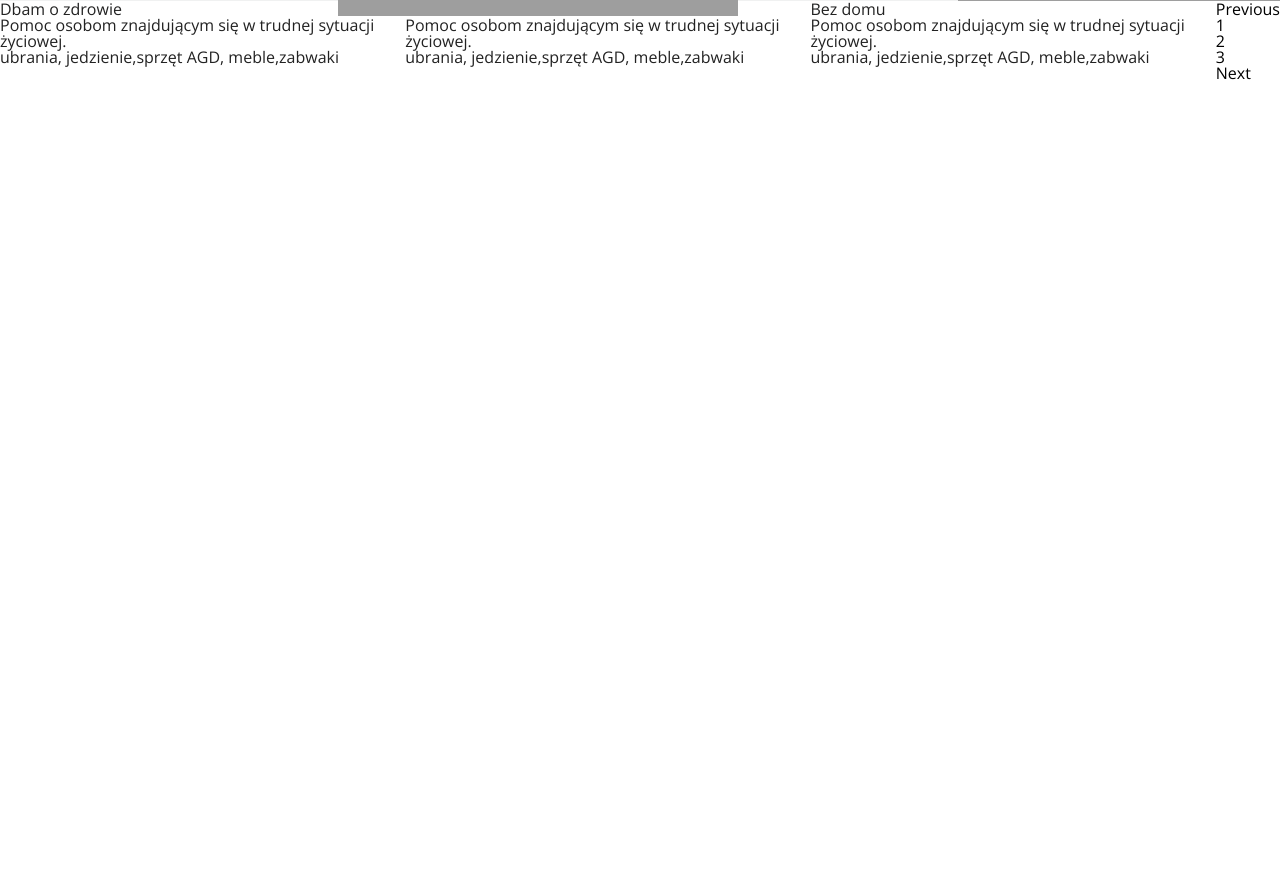
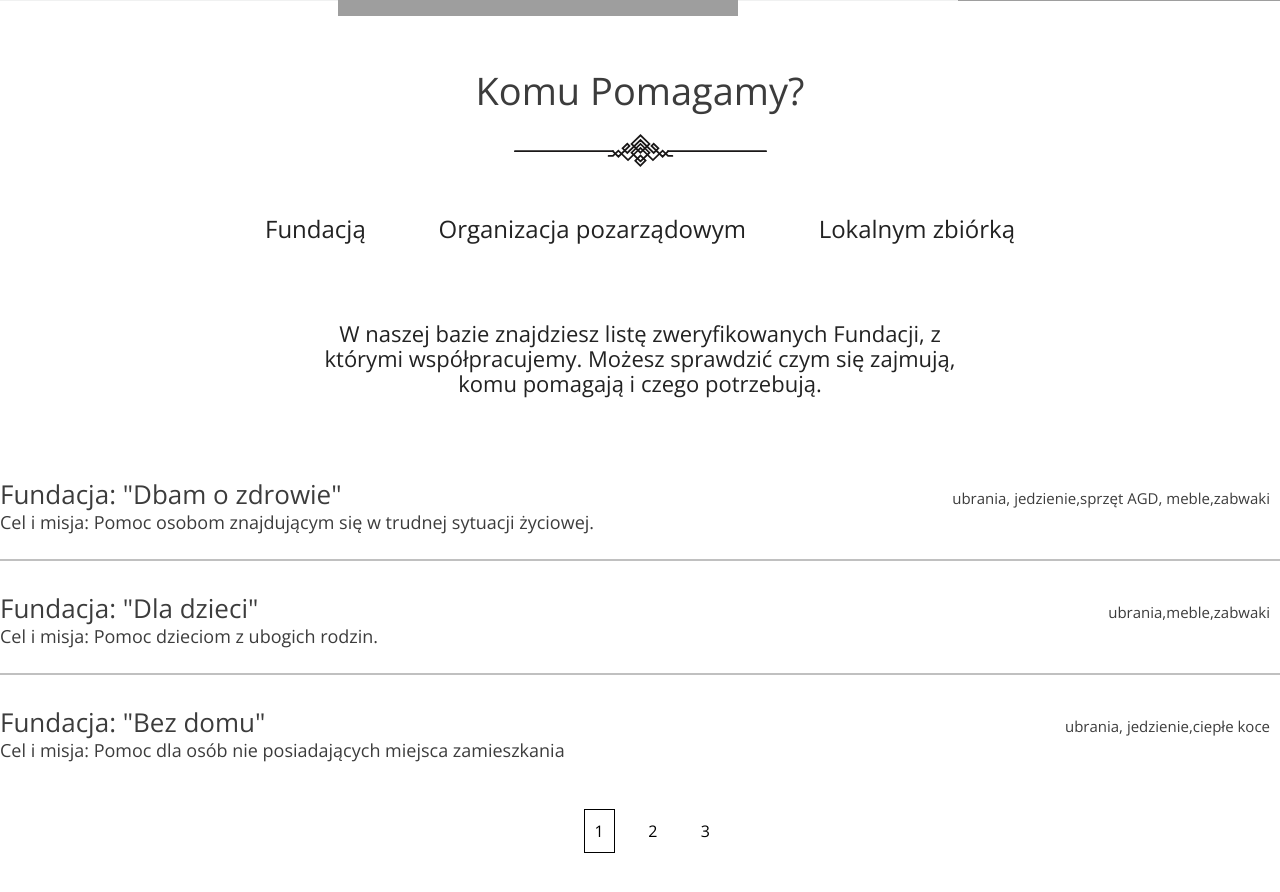
Before and after one commit to Atlon1/Rent_the_stuff, a React (Create React App) app in the folder rent-stuff/: page / in a window 1280 px wide. Shown: the part 3079-3971 px from the top of the page. Before the commit the page ends 3163 px from the top, so only its background shows below. Built offline with nearby package versions, Linux system fonts and the light colour scheme; grey boxes are pictures that could not be loaded.

Commit message:
sekacja whoHelp stylowanie gotowe

```diff
--- a/rent-stuff/src/components/WhoHelp.js
+++ b/rent-stuff/src/components/WhoHelp.js
@@ -2,6 +2,7 @@ import React, {useState} from "react";
 import '../scss/main.scss';
 import JsonData from '../data/pagination_data.json'
 import ReactPaginate from "react-paginate";
+import decoration from '../assets/Decoration.svg'
 
 
 const WhoHelp = () => {
@@ -12,12 +13,12 @@ const WhoHelp = () => {
     const organizationPerPage = 3;
     const pagesVisited = pageNumber * organizationPerPage;
 
-    const displayOrganization = organizations.slice(pagesVisited,pagesVisited + organizationPerPage).map((organization) =>{
+    const displayOrganization = organizations.slice(pagesVisited, pagesVisited + organizationPerPage).map((organization) => {
         return (
-            <div className={organization}>
-                <div className='whoHelp__organization'>{organization.Organization}</div>
-                <div className='whoHelp__target'>{organization.Target}</div>
-                <div>{organization.wichHelp}</div>
+            <div className='whoHelp__organiation__content'>
+                <div className='whoHelp__organization'>Fundacja: "{organization.Fundacja}"</div>
+                <div className='whoHelp__target'>Cel i misja: {organization.Target}</div>
+                <div className='whoHelp__wichHelp'>{organization.wichHelp}</div>
             </div>
         )
     })
@@ -28,11 +29,23 @@ const WhoHelp = () => {
         setPageNumber(selected)
     }
 
-    return(
+    return (
         <section className='whoHelp' id='whoHelp'>
             <div className='wrapper'>
-
+                <div className='whoHelp__container'>
+                    <h6>Komu Pomagamy?</h6>
+                    <img src={decoration} className='whoHelp__decoration'/>
+                    <div className='whoHelp__diffrence'>
+                        <div>Fundacją</div>
+                        <div>Organizacja pozarządowym</div>
+                        <div>Lokalnym zbiórką</div>
+                    </div>
+                    <div className='whoHelp__text'>W naszej bazie znajdziesz listę zweryfikowanych Fundacji, z którymi
+                        współpracujemy. Możesz sprawdzić czym się zajmują, komu pomagają i czego potrzebują.
+                    </div>
+                    <div className='whoHelp__organiation__container'>
                         {displayOrganization}
+                    </div>
                     <ReactPaginate
                         previousLabel={"Previous"}
                         nextLabel={"Next"}
@@ -45,6 +58,7 @@ const WhoHelp = () => {
                         activeClassName={"paginationActive"}
                     />
                 </div>
+            </div>
 
         </section>
     )
--- a/rent-stuff/src/components/navigation.js
+++ b/rent-stuff/src/components/navigation.js
@@ -38,7 +38,7 @@ const Navigation   = () => {
                             </li>
                             <li className='list__item'>
                                 <div className='list__link'>
-                                    <Link to='/Login'>Fundacja i organizacje</Link>
+                                    <HashLink smooth to={'#whoHelp'}>Fundacja i organizacje</HashLink>
                                 </div>
                             </li>
                             <li className='list__item'>
--- a/rent-stuff/src/data/pagination_data.json
+++ b/rent-stuff/src/data/pagination_data.json
@@ -1,10 +1,10 @@
-[{"id":1,"Organization":"Dbam o zdrowie","Target":"Pomoc osobom znajdującym się w trudnej sytuacji życiowej.","wichHelp": "ubrania, jedzienie,sprzęt AGD, meble,zabwaki"},
-  {"id":2,"Organization":"Dla dzieci","Target":"Pomoc osobom znajdującym się w trudnej sytuacji życiowej.","wichHelp": "ubrania, jedzienie,sprzęt AGD, meble,zabwaki"},
-  {"id":3,"Organization":"Bez domu","Target":"Pomoc osobom znajdującym się w trudnej sytuacji życiowej.","wichHelp": "ubrania, jedzienie,sprzęt AGD, meble,zabwaki"},
-  {"id":4,"Organization":"Bez domu","Target":"Pomoc osobom znajdującym się w trudnej sytuacji życiowej.","wichHelp": "ubrania, jedzienie,sprzęt AGD, meble,zabwaki"},
-  {"id":5,"Organization":"Bez domu","Target":"Pomoc osobom znajdującym się w trudnej sytuacji życiowej.","wichHelp": "ubrania, jedzienie,sprzęt AGD, meble,zabwaki"},
-  {"id":6,"Organization":"Bez domu","Target":"Pomoc osobom znajdującym się w trudnej sytuacji życiowej.","wichHelp": "ubrania, jedzienie,sprzęt AGD, meble,zabwaki"},
-  {"id":7,"Organization":"Bez domu","Target":"Pomoc osobom znajdującym się w trudnej sytuacji życiowej.","wichHelp": "ubrania, jedzienie,sprzęt AGD, meble,zabwaki"},
-  {"id":8,"Organization":"Bez domu","Target":"Pomoc osobom znajdującym się w trudnej sytuacji życiowej.","wichHelp": "ubrania, jedzienie,sprzęt AGD, meble,zabwaki"},
-  {"id":9,"Organization":"Bez domu","Target":"Pomoc osobom znajdującym się w trudnej sytuacji życiowej.","wichHelp": "ubrania, jedzienie,sprzęt AGD, meble,zabwaki"}
+[{"id":1,"Fundacja":"Dbam o zdrowie","Target":"Pomoc osobom znajdującym się w trudnej sytuacji życiowej.","wichHelp": "ubrania, jedzienie,sprzęt AGD, meble,zabwaki"},
+  {"id":2,"Fundacja":"Dla dzieci","Target":"Pomoc dzieciom z ubogich rodzin.","wichHelp": "ubrania,meble,zabwaki"},
+  {"id":3,"Fundacja":"Bez domu","Target":"Pomoc dla osób nie posiadających miejsca zamieszkania","wichHelp": "ubrania, jedzienie,ciepłe koce"},
+  {"id":4,"Fundacja":"Bez domu","Target":"Pomoc osobom znajdującym się w trudnej sytuacji życiowej.","wichHelp": "ubrania, jedzienie,sprzęt AGD, meble,zabwaki"},
+  {"id":5,"Fundacja":"Bez domu","Target":"Pomoc osobom znajdującym się w trudnej sytuacji życiowej.","wichHelp": "ubrania, jedzienie,sprzęt AGD, meble,zabwaki"},
+  {"id":6,"Fundacja":"Bez domu","Target":"Pomoc osobom znajdującym się w trudnej sytuacji życiowej.","wichHelp": "ubrania, jedzienie,sprzęt AGD, meble,zabwaki"},
+  {"id":7,"Fundacja":"Bez domu","Target":"Pomoc osobom znajdującym się w trudnej sytuacji życiowej.","wichHelp": "ubrania, jedzienie,sprzęt AGD, meble,zabwaki"},
+  {"id":8,"Fundacja":"Bez domu","Target":"Pomoc osobom znajdującym się w trudnej sytuacji życiowej.","wichHelp": "ubrania, jedzienie,sprzęt AGD, meble,zabwaki"},
+  {"id":9,"Fundacja":"Bez domu","Target":"Pomoc osobom znajdującym się w trudnej sytuacji życiowej.","wichHelp": "ubrania, jedzienie,sprzęt AGD, meble,zabwaki"}
 ]
--- /dev/null
+++ b/rent-stuff/src/scss/elements/_whoHelp1.scss
@@ -0,0 +1,118 @@
+@import "../settings/fonts";
+@import "../settings/mixins";
+@import "../settings/colors";
+
+.whoHelp {
+  margin-top: 70px;
+
+
+  .wrapper {
+    display: flex;
+    justify-content: center;
+  }
+
+  &__container {
+    display: flex;
+    align-items: center;
+    flex-direction: column;
+    width: 1344px;
+  }
+
+  h6 {
+    font-size: 38px;
+    color: #3C3C3C;
+    margin-bottom: 25px;
+  }
+
+  &__decoration {
+    width: 253px;
+    height: 33px;
+    margin-bottom: 50px;
+  }
+
+  &__diffrence {
+    width: 750px;
+    display: flex;
+    justify-content: space-between;
+    font-size: 24px;
+
+  }
+
+  &__text {
+    margin-top: 80px;
+    width: 640px;
+    height: 94px;
+    text-align: center;
+    font-size: 22px;
+    font-weight: 400;
+    line-height: 25px;
+    margin-bottom: 66px;
+  }
+
+  &__organiation__container {
+    width: 100%;
+
+  }
+
+
+  &__organiation__content {
+    height: 80px;
+    display: flex;
+    flex-direction: column;
+    position: relative;
+    margin-bottom: 34px;
+
+    &:nth-child(1){
+      border-bottom: 2px solid silver;
+    }
+    &:nth-child(2){
+      border-bottom: 2px solid silver;
+    }
+  }
+
+  &__organization {
+    font-size: 26px;
+    color: #3C3C3C;
+    font-weight: 400;
+  }
+
+  &__target {
+    font-size: 18px;
+    margin-top: 6px;
+    color: #3C3C3C;
+  }
+
+  &__wichHelp {
+    position: absolute;
+    top: 10px;
+    right: 10px;
+    font-size: 15px;
+    color: #3C3C3C;
+  }
+
+  .paginationBttns {
+    display: flex;
+    margin-bottom: 80px;
+    width: 160px;
+    height: 50px;
+    justify-content: space-between;
+  }
+  .paginationBttns a {
+    cursor: pointer;
+    padding: 10px;
+    &:hover{
+      border: 1px solid black;
+    }
+  }
+
+  .previousBttn {
+    display: none;
+  }
+  .nextBttn {
+    display: none;
+  }
+
+  .paginationActive a{
+    border: 1px solid black;
+  }
+}
--- a/rent-stuff/src/scss/main.scss
+++ b/rent-stuff/src/scss/main.scss
@@ -27,3 +27,4 @@ html, body {
 @import "elements/threeColumn";
 @import "elements/simpleSteps";
 @import "elements/aboutUS";
+@import "elements/whoHelp1";
```
Lines whose indentation alone changed are shown as unchanged.
